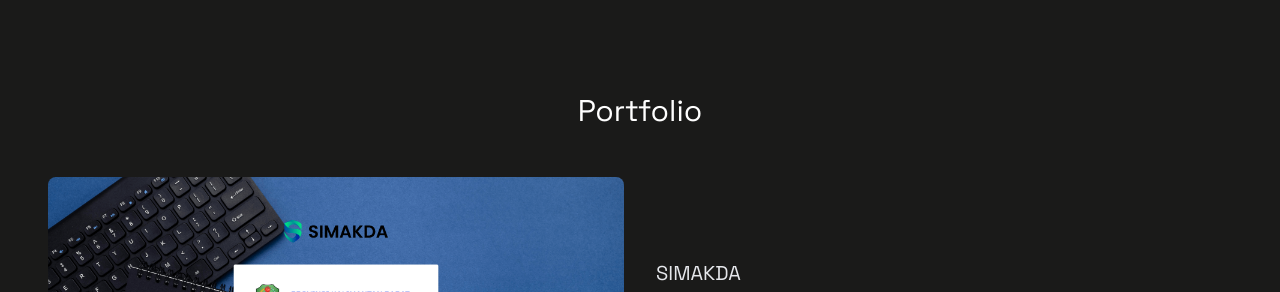
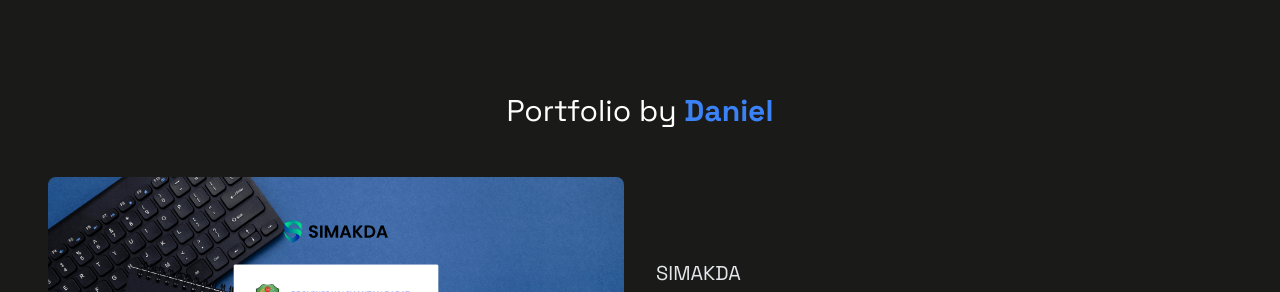
Before and after one commit to daniels9028/assignmentday23, a website: page src/daniel.html in a window 1280 px wide. Shown: the part 461-753 px from the top of the page. Drawn offline with nearby package versions, Linux system fonts and the light colour scheme; files that its build step writes are made by us from their sources.

Commit message:
Section Project

```diff
--- a/src/daniel.html
+++ b/src/daniel.html
@@ -73,7 +73,9 @@
       </section>
 
       <section class="flex flex-col gap-12 justify-center items-center w-full">
-        <h2 class="text-white text-3xl">Portfolio</h2>
+        <h2 class="text-white text-3xl">
+          Portfolio by <span class="text-blue-500 font-bold">Daniel</span>
+        </h2>
 
         <div class="grid lg:grid-cols-2 grid-cols-1 gap-8 place-items-center">
           <img
```
